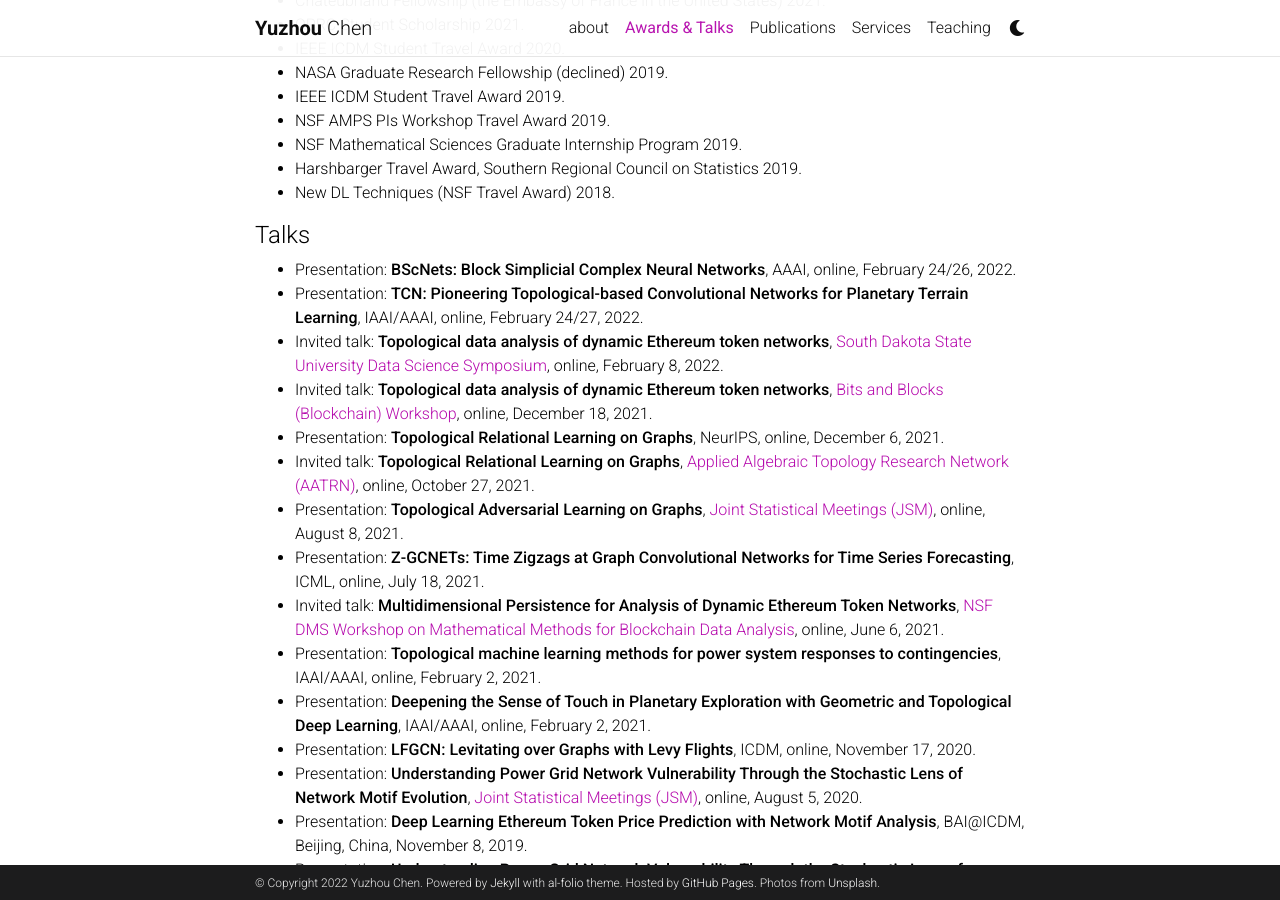
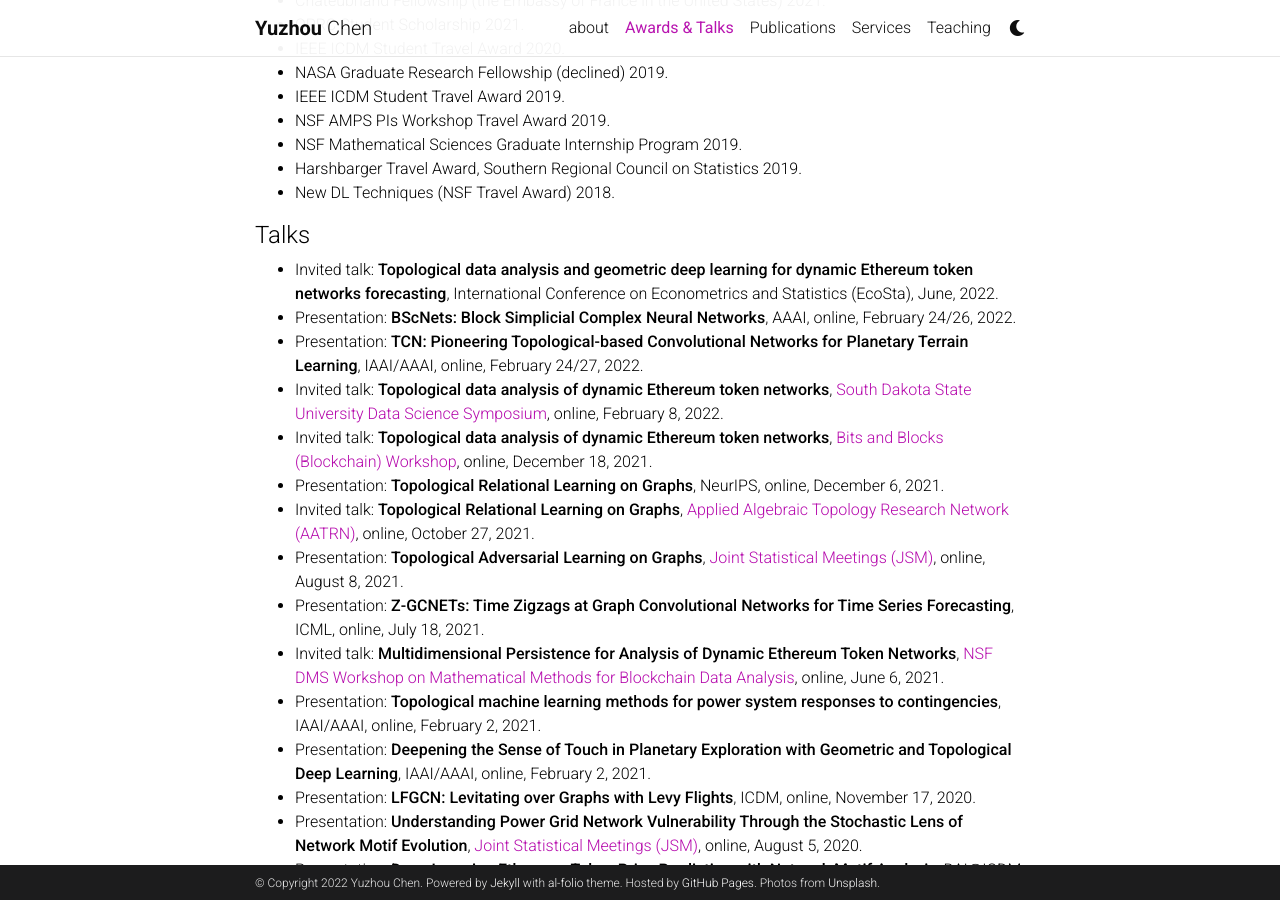
Before and after one commit to yuzhouguangc/yuguang_website, a Jekyll site: the page built from _pages/talks.md, in a window 1280 px wide and 900 px high, scrolled down 328 px. Built offline with Jekyll 4.4.1, drawn with Linux system fonts in a browser that asks for light colours; comment, search, counter and statistics services are not loaded; a style sheet for code colours, icons or effects is not loaded.

Commit message:
Update talks.md

```diff
--- a/_pages/talks.md
+++ b/_pages/talks.md
@@ -23,6 +23,7 @@ nav: true
 - New DL Techniques (NSF Travel Award) 2018.
 
 #### Talks
+- Invited talk: **Topological data analysis and geometric deep learning for dynamic Ethereum token networks forecasting**, International Conference on Econometrics and Statistics (EcoSta), June, 2022.
 - Presentation: **BScNets: Block Simplicial Complex Neural Networks**, AAAI, online, February 24/26, 2022.
 - Presentation: **TCN: Pioneering Topological-based Convolutional Networks for Planetary Terrain Learning**, IAAI/AAAI, online, February 24/27, 2022.
 - Invited talk: **Topological data analysis of dynamic Ethereum token networks**, [South Dakota State University Data Science Symposium](https://openprairie.sdstate.edu/datascience_symposium/2022/), online, February 8, 2022.
```
